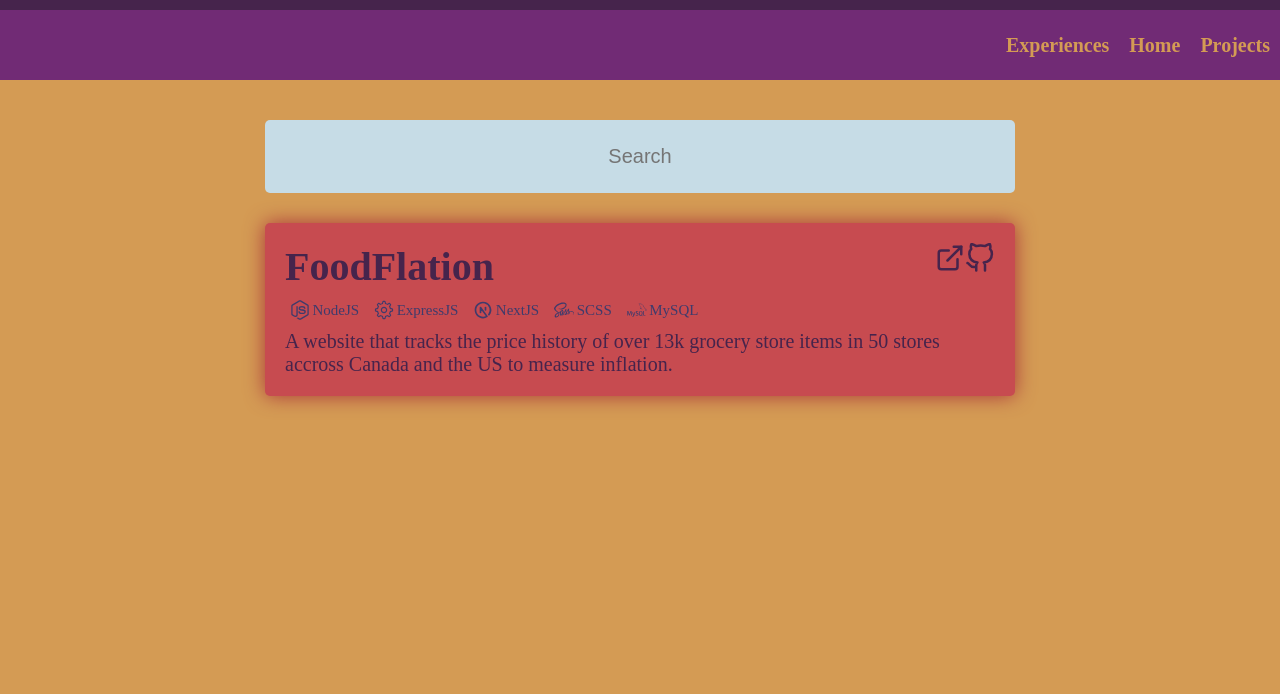
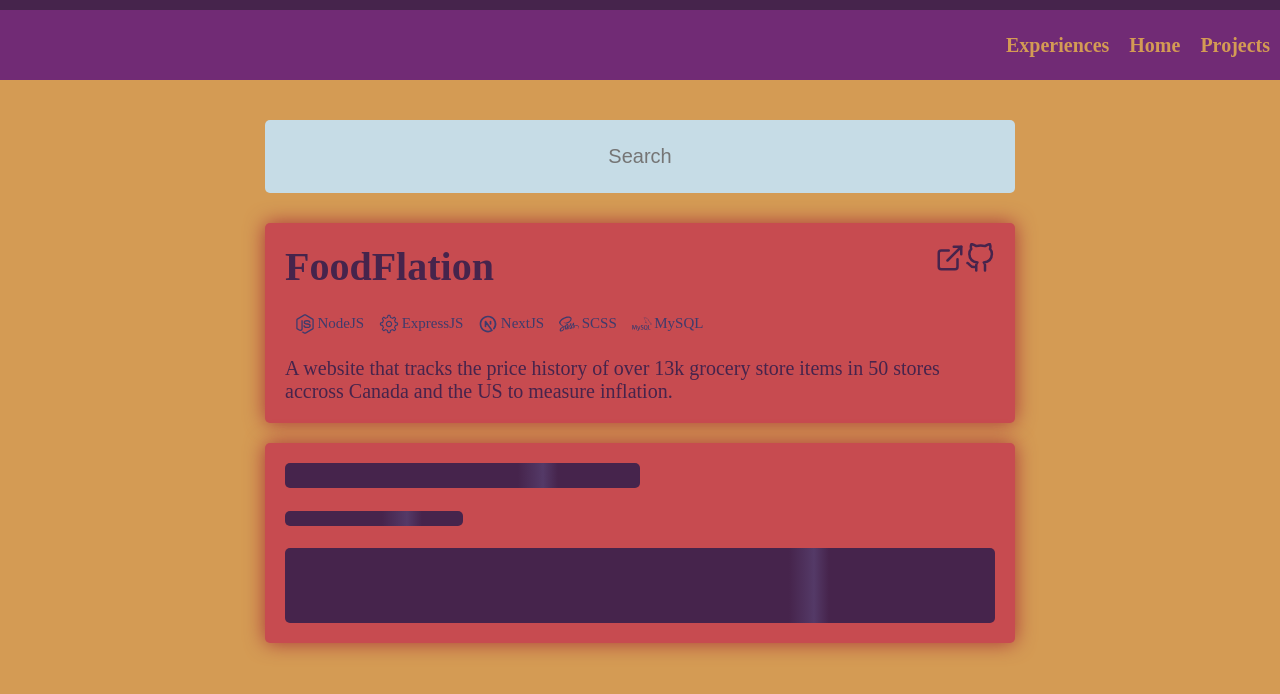
Before and after one commit to destroyer22719/portfolio, a Next.js app: page /projects in a window 1280 px wide. Shown: the top 694 px of the page. Built offline with nearby package versions, Linux system fonts and the light colour scheme.

Commit message:
created skeleton loader for projects page

```diff
--- a/app/projects/page.tsx
+++ b/app/projects/page.tsx
@@ -3,6 +3,7 @@ import Link from "next/link";
 import path from "path";
 import ClearButton from "../../components/ClearButton";
 import ProjectCard from "../../components/ProjectCardComponent";
+import ProjectLoadingCardComponent from "../../components/ProjectLoadingCardComponent";
 import styles from "../../styles/pages/ProjectsPage.module.scss";
 
 const getProjects = async (search?: string, tag?: string) => {
@@ -34,7 +35,9 @@ const getProjects = async (search?: string, tag?: string) => {
   }
 
   //delete duplicates
-  return result.filter((v,i,a)=>a.findIndex(v2=>(v2.name===v.name))===i);
+  return result.filter(
+    (v, i, a) => a.findIndex((v2) => v2.name === v.name) === i
+  );
 };
 
 const ProjectsPage = async ({
@@ -71,6 +74,7 @@ const ProjectsPage = async ({
             url={url}
           />
         ))}
+        <ProjectLoadingCardComponent />
       </div>
     </div>
   );
--- a/components/ProjectLoadingCardComponent.tsx
+++ b/components/ProjectLoadingCardComponent.tsx
@@ -3,10 +3,16 @@ import styles from "../styles/components/ProjectCard.module.scss";
 const ProjectLoadingCardComponent: React.FC<{}> = () => {
   return (
     <div className={styles["project-card"]}>
-      <div className={styles["project-card__header--loader"]}></div>
-      <div className={styles["project-card__tags--loader"]}></div>
+      <div
+        className={`${styles["project-card__header--loader"]} ${styles["project-card--loader"]}`}
+      ></div>
+      <div
+        className={`${styles["project-card__tags--loader"]} ${styles["project-card--loader"]}`}
+      ></div>
       <div>
-        <div className={styles["project-card__desc--loader"]}></div>
+        <div
+          className={`${styles["project-card__desc--loader"]} ${styles["project-card--loader"]}`}
+        ></div>
       </div>
     </div>
   );
--- a/styles/components/ProjectCard.module.scss
+++ b/styles/components/ProjectCard.module.scss
@@ -4,7 +4,7 @@
   display: flex;
   flex-direction: column;
   justify-content: space-between;
-  align-items: center;
+  // align-items: center;
   padding: 2rem;
   border-radius: 0.5rem;
   background-color: $red_orange;
@@ -12,6 +12,7 @@
   transition: box-shadow 0.2s ease-in-out;
   margin: 1rem;
   width: 100%;
+  min-height: 20rem;
 
   @media screen and (min-width: 750px) {
     width: 75rem;
@@ -20,8 +21,6 @@
   &:hover {
     box-shadow: 0 0 2rem darken($red_orange, 20%);
   }
-
-
 
   &__header {
     word-wrap: break-all;
@@ -34,8 +33,9 @@
       flex-direction: row;
     }
 
-    a:visited, a {
-      color: $purple_dark1
+    a:visited,
+    a {
+      color: $purple_dark1;
     }
 
     h3 {
@@ -48,7 +48,8 @@
     }
 
     &--loader {
-      background-color: $purple_dark1;
+      width: 50%;
+      height: 2.5rem;
     }
   }
 
@@ -63,9 +64,15 @@
     align-items: center;
     flex-wrap: wrap;
 
-    a, a:visited {
+    a,
+    a:visited {
       text-decoration: none;
       color: inherit;
+    }
+
+    &--loader {
+      width: 25%;
+      height: 1.5rem;
     }
   }
 
@@ -93,11 +100,37 @@
   }
 
   &__icon-section {
-    display:flex
+    display: flex;
   }
 
   &__desc {
     font-size: 2rem;
     color: $purple_dark1;
+
+    &--loader {
+      width: 100%;
+      height: 7.5rem;
+    }
+  }
+
+  &--loader {
+    display: block;
+    border-radius: 0.5rem;
+    background: linear-gradient(
+        to right,
+        rgba($purple_light3, 0),
+        rgba($purple_light3, 0.5) 50%,
+        rgba($purple_light3, 0) 80%
+      ),
+      $purple_dark1;
+    background-repeat: repeat-y;
+    background-size: 50px 500px;
+    background-position: 0 0;
+    animation: shine 1s infinite;
+  }
+  @keyframes shine {
+    to {
+      background-position: 100% 0, /* move highlight to right */ 0 0;
+    }
   }
 }
```
Also changed, not shown: app/projects/loading.tsx (+8 -5 lines).
